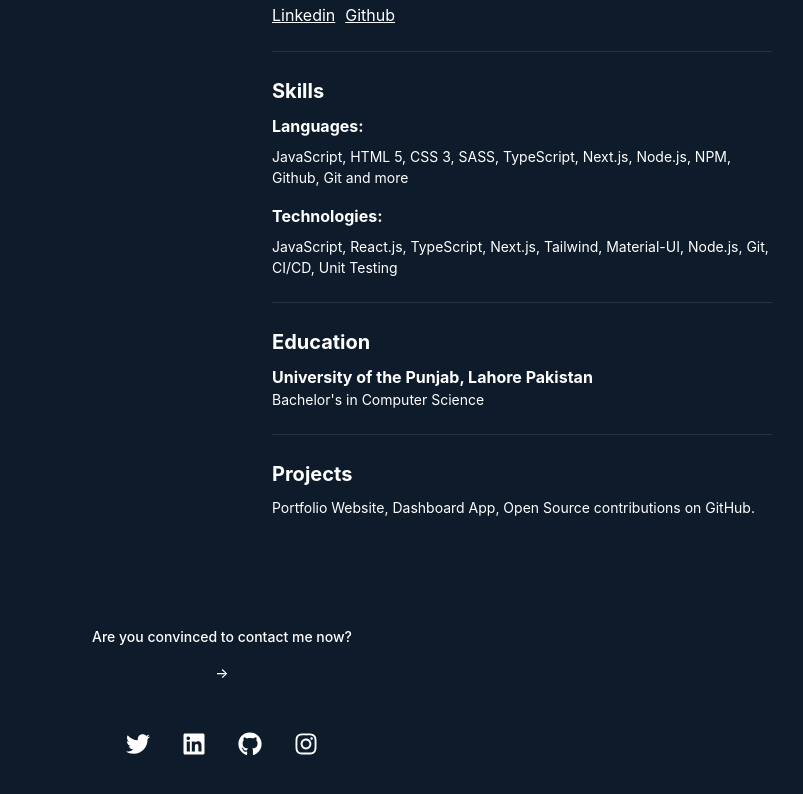
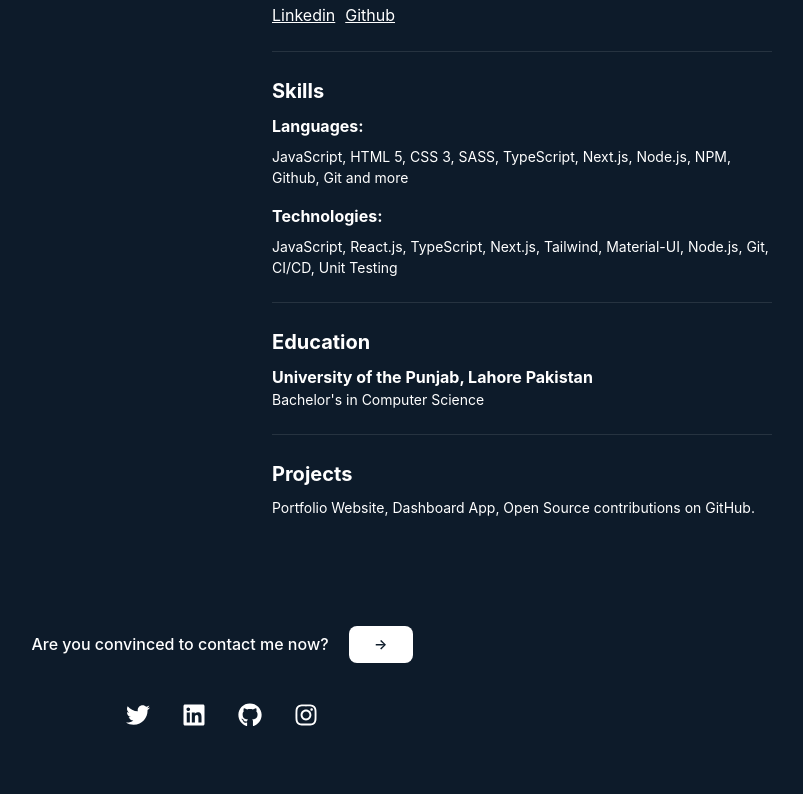
Before and after one commit to realabdullahmuaz/My-Resume, a Next.js app: page /resume in a window 1280 px wide. Shown: the part 687-1481 px from the top of the page, without its empty margins (418-1221 px from the left). After the commit the page ends 1452 px from the top, so only its background shows below. Built offline with nearby package versions, Linux system fonts and the light colour scheme.

Commit message:
footer finalize

```diff
--- a/src/_components/Footer.tsx
+++ b/src/_components/Footer.tsx
@@ -1,4 +1,4 @@
-import { Box, Button, IconButton, Switch, Typography } from "@mui/material";
+import { Box, Button, IconButton, Typography } from "@mui/material";
 import Link from "next/link";
 import { FaTwitter, FaLinkedin, FaGithub, FaInstagram } from "react-icons/fa";
 
@@ -12,12 +12,24 @@ export default function Footer() {
           margin: "auto",
         }}
       >
-        <Box sx={{ mt: "48px", textAlign: "center" }}>
-          <Typography sx={{ fontSize: "14px", fontWeight: "500" }}>
+        <Box sx={{ display:"flex", alignItems:"center", justifyContent:"center",gap:"20px", mt: "48px", textAlign: "center" }}>
+          <Typography sx={{ fontSize: "16px", fontWeight: "500" }}>
             Are you convinced to contact me now?
           </Typography>
           <Link href={"/contact-us"}>
-            <Button variant="text" sx={{ color: "text.primary", mt: "8px" }}>
+            <Button variant="text" sx={{
+                color: "background.default",
+                bgcolor: "text.primary",
+                textTransform: "none",
+                fontWeight:"600",
+                // paddingX: 3,
+                // paddingY: 1.5,
+                borderRadius: "8px",
+                "&:hover": {
+                  backgroundColor: "#1c2a3a", // hover effect
+                  color:"white"
+                },
+              }}>
               →
             </Button>
           </Link>
```
